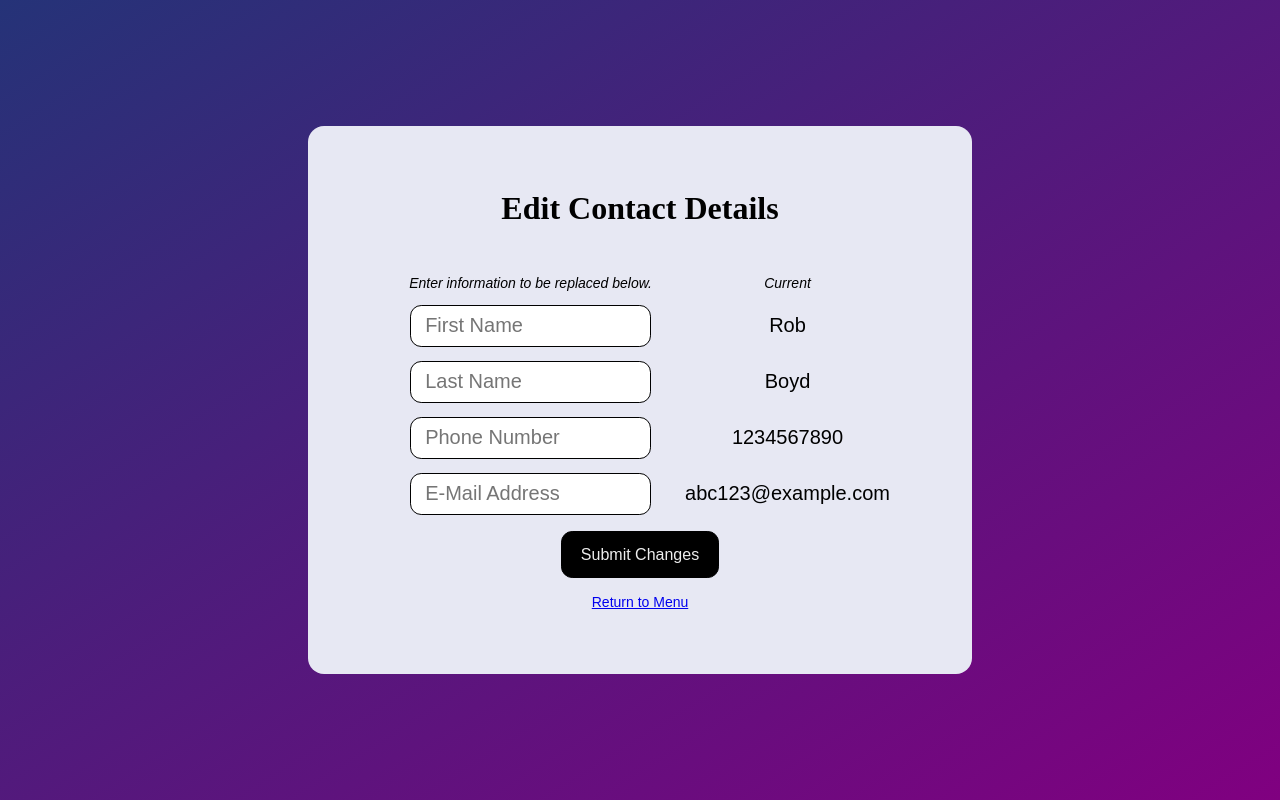
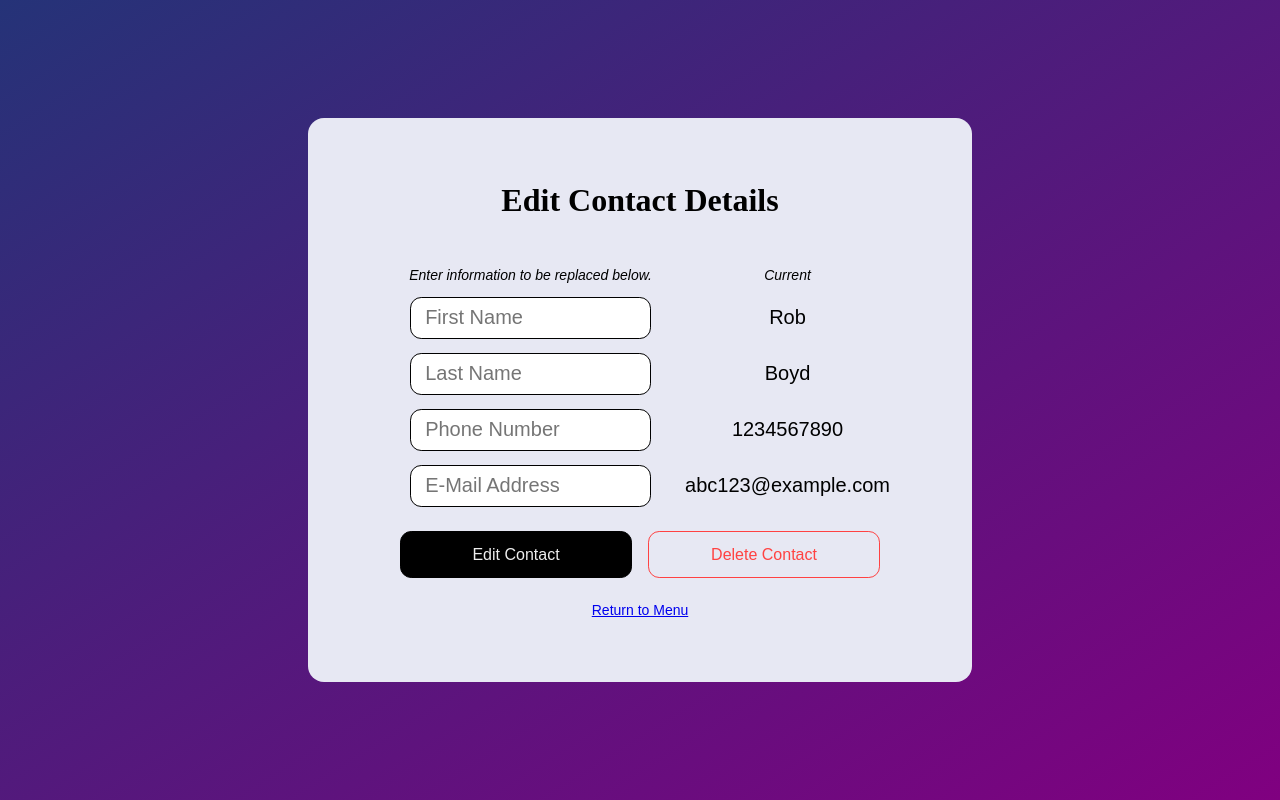
Before and after one commit to rob-3/cop4331-lamp-project, a PHP site: page /EditContact.html in a window 1280 px wide. Run offline with PHP 8.4, Linux system fonts and the light colour scheme.

Commit message:
Add delete button

```diff
--- a/EditContact.html
+++ b/EditContact.html
@@ -24,7 +24,10 @@
                     <div class="current" id="currentPhone">1234567890</div>
                     <div class="current" id="currentEmail">abc123@example.com</div>
                 </div>
-                <button type="button" class="submitChanges" onclick="editContacts()">Submit Changes</button>
+                <div class="buttonContainer">
+                    <button type="button" class="submitChanges" onclick="editContacts()">Edit Contact</button>
+                    <button type="button" class="deleteContactButton">Delete Contact</button>
+                </div>
                 <a class="editContact" href="LandingPage.html">Return to Menu</a>
         </div>
     </div>
--- a/css/EditContact.css
+++ b/css/EditContact.css
@@ -62,6 +62,7 @@ h1 {
   transition: all;
   transition-timing-function: cubic-bezier(0.445, 0.05, 0.55, 0.95);
   transition-duration: .15s;
+  flex: 1 1 0px;
 }
 
 .submitChanges:hover {
@@ -156,3 +157,32 @@ h1 {
   align-items: center;
 }
 */
+
+.deleteContactButton {
+  border: none;
+  background: transparent;
+  border-radius: 0.7rem;
+  padding: 0.85rem 1.2rem;
+  font-size: 16px;
+  font-weight: Regular;
+  color: #FF4242;
+  border: 1px solid #FF4242;
+  transition: all;
+  transition-timing-function: cubic-bezier(0.445, 0.05, 0.55, 0.95);
+  transition-duration: .15s;
+  flex: 1 1 0px;
+}
+
+.deleteContactButton:hover {
+  background: #FF4242;
+  color: white;
+  cursor: pointer;
+}
+
+.buttonContainer {
+  width: 80%;
+  padding: 0.5rem;
+  display: flex;
+  justify-content: space-around;
+  gap: 1rem;
+}
```
